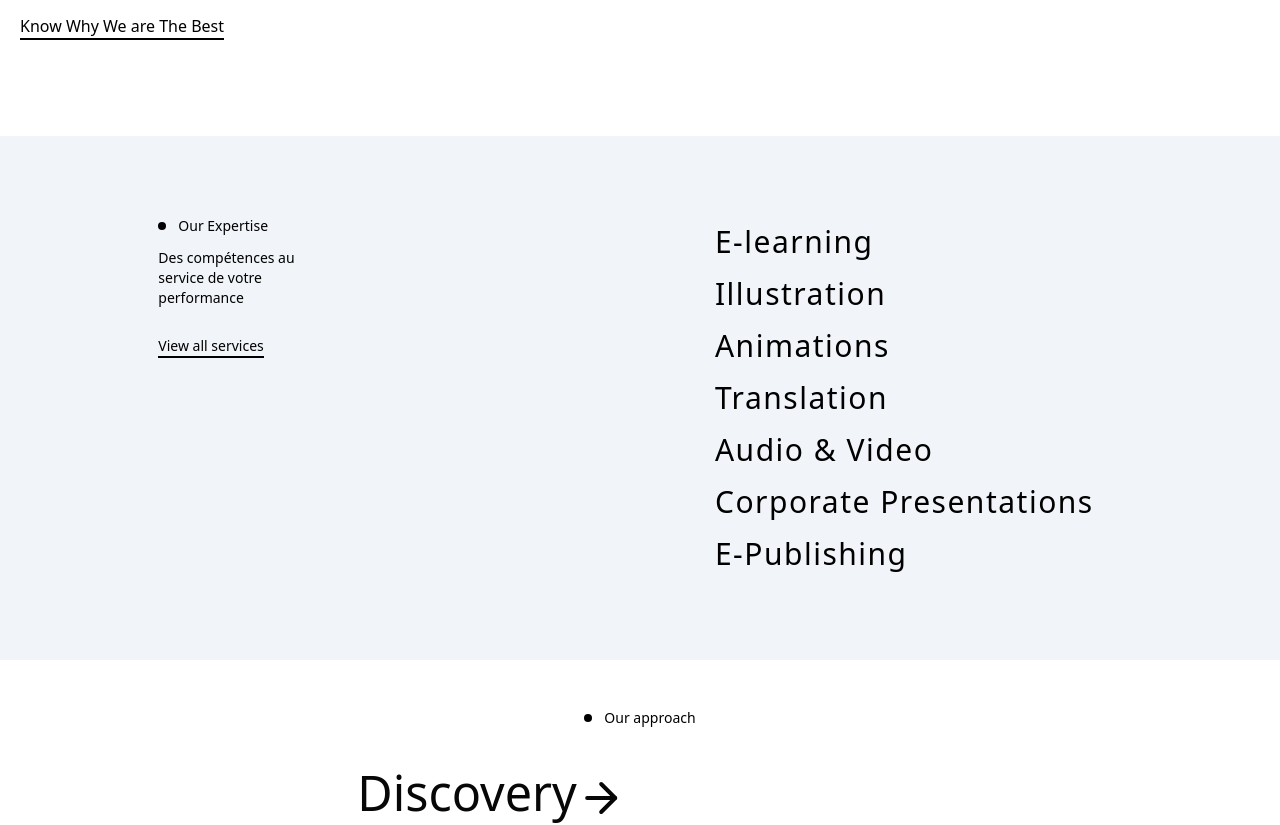
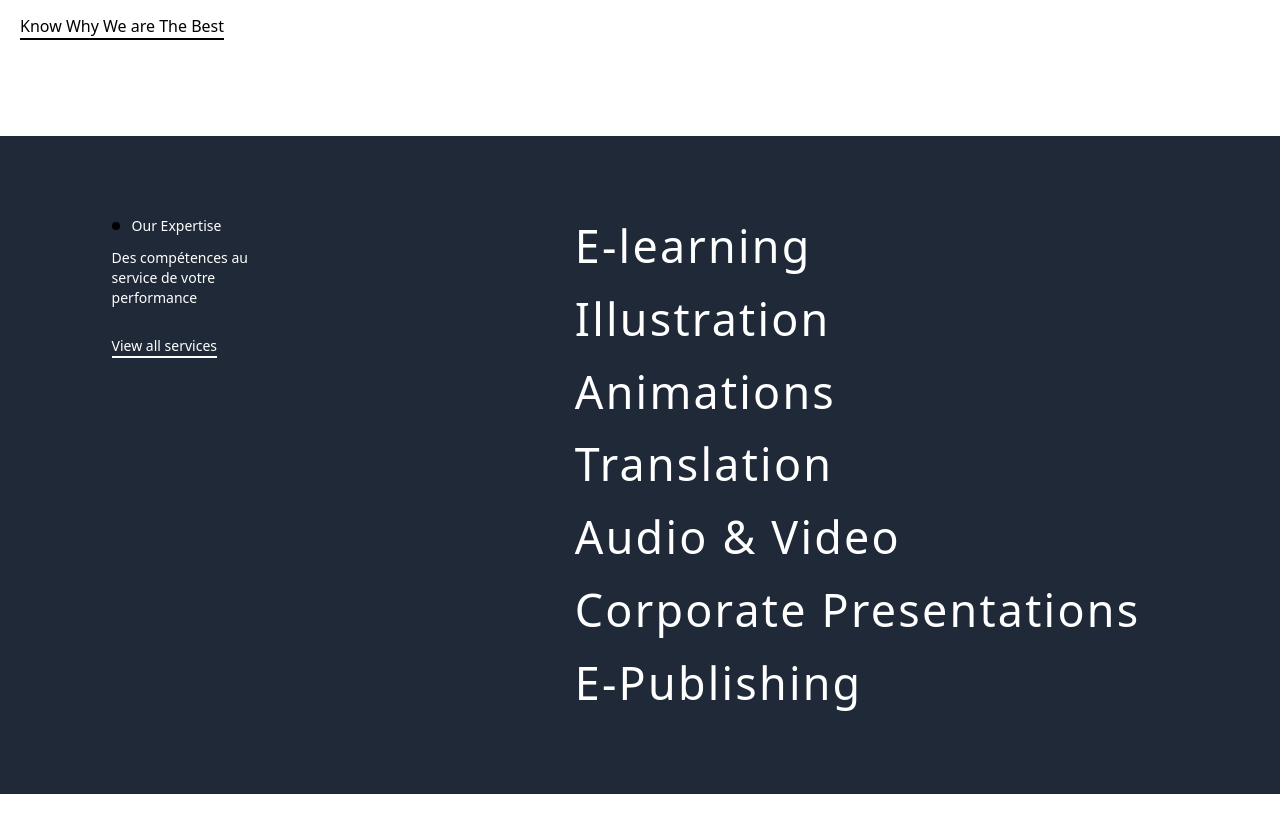
Before and after one commit to sah246ir/scroll-animated-landing-page, a React (Create React App) app: page / in a window 1280 px wide. Shown: the part 2740-3565 px from the top of the page. Built offline with nearby package versions, Linux system fonts and the light colour scheme.

Commit message:
fixz: color scheme

```diff
--- a/src/ContextProviders/HoverWrapperProvider.tsx
+++ b/src/ContextProviders/HoverWrapperProvider.tsx
@@ -12,7 +12,7 @@ export const HoverWrapperContext = createContext<HoverContextType | undefined>(u
 // Provider component
 export const HoverProvider: React.FC<{ children: ReactNode }> = ({ children }) => {
   // State for managing the position and size of the background div
-  const [style, setStyle] = useState<React.CSSProperties>({backgroundColor:"#DCF48E"});
+  const [style, setStyle] = useState<React.CSSProperties>({});
 
   const updateWrapperPosition = (e: React.MouseEvent<HTMLElement, MouseEvent>) => {
     const target = e.currentTarget.getBoundingClientRect();
@@ -47,7 +47,7 @@ export const HoverProvider: React.FC<{ children: ReactNode }> = ({ children }) =
     <HoverWrapperContext.Provider value={{ updateWrapperPosition,onLeave }}>
       <div
         style={style}
-        className="absolute rounded-full bg-lime-300 z-0 bg-opacity-80 pointer-events-none transition-all duration-300"
+        className="absolute rounded-full bg-orange-400 z-0 bg-opacity-80 pointer-events-none transition-all duration-300"
       />
       <div className="z-40">{children}</div>
     </HoverWrapperContext.Provider>
--- a/src/components/Expertise.tsx
+++ b/src/components/Expertise.tsx
@@ -5,7 +5,7 @@ interface PropTypes{
 }
 const Expertise = ({children}:PropTypes) => {
   return (
-    <SpecialHoverButton className=" !bg-transparent px-7 py-2 group-hover:opacity-35 hover:!opacity-100 text-center md:text-left gap-3 group/btn">
+    <SpecialHoverButton className=" !bg-transparent px-7 py-2 group-hover:opacity-25 hover:!opacity-100 text-center md:text-left gap-3 group/btn">
        {children}
       {/* <img src={gif} className='group-hover/btn:opacity-100 opacity-0 transition duration-500 hidden sm:block' width={65} alt=""  /> */}
    </SpecialHoverButton>
--- a/src/components/homePage/section/ExpertiseSection.tsx
+++ b/src/components/homePage/section/ExpertiseSection.tsx
@@ -6,7 +6,7 @@ import { Link } from 'react-router-dom'
 
 const ExpertiseSection = () => {
     return (
-        <div className='py-20  bg-slate-100 px-10 flex flex-col text-center md:text-left md:flex-row items-center md:items-start md:gap-28 gap-20 justify-around'>
+        <div className='py-20  bg-slate-10 bg-gray-800  text-white px-10 flex flex-col items-center text-center md:text-left md:flex-row md:items-start md:gap-28 gap-20 justify-around'>
             <div className='md:sticky top-20'>
                 <div className="sticky top-10 w-full md:max-w-[180px] flex flex-col gap-3">
                     <SectionHeading className='justify-center md:justify-start [&>p]:text-4xl md:[&>p]:text-sm  '>
@@ -18,7 +18,7 @@ const ExpertiseSection = () => {
                     </Link>
                 </div>
             </div>
-            <div className="text-5xl md:text-3xl gap-4 md:gap-0 sm:text-6xl tracking-wider group flex items-center md:items-start flex-col ">
+            <div className="text-[5xl] md:text-[3.5vw] gap-4 md:gap-3 sm:text-6xl tracking-wider group flex items-center md:items-start flex-col ">
                 <Expertise>E-learning</Expertise>
                 <Expertise>Illustration</Expertise>
                 <Expertise>Animations</Expertise>
```
